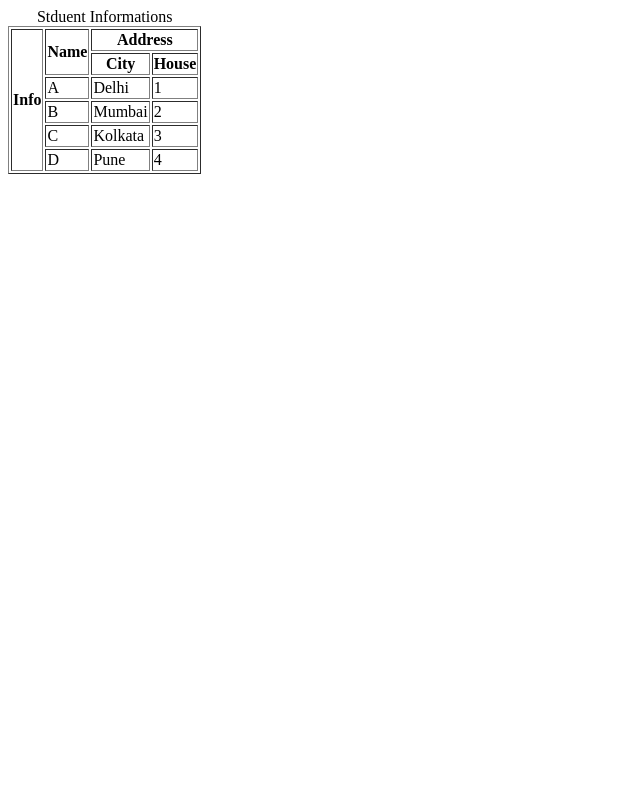
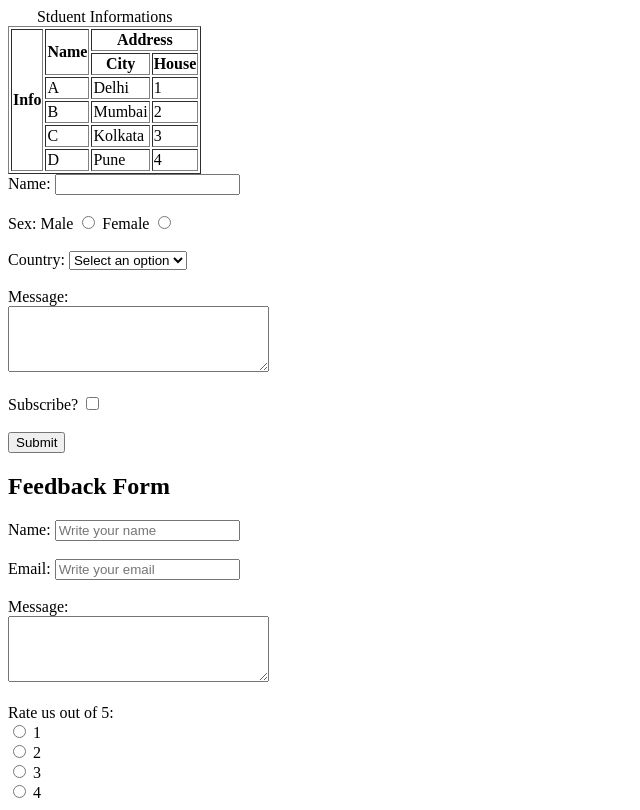
Before and after one commit to danishumer786/Learning-Html, a plain HTML site: page index.html in a window 1280 px wide. Shown: the whole page, without its empty margins (0-640 px from the left). Drawn offline with Linux system fonts and the light colour scheme.

Commit message:
Assignment solution for reference

```diff
--- a/index.html
+++ b/index.html
@@ -55,5 +55,74 @@
 
     </table>
 
+
+    <form>
+        <label for="name">Name:</label>
+        <input type="text" name="name" id="name"/>
+        <br/><br/>
+
+        <label for="male">Sex: Male</label>
+        <input type="radio" name="sex" id="male" value="male"/>
+        <label for="female">Female</label>
+        <input type="radio" name="sex" id="female" value="female"/>
+        <br/><br/>
+
+        <label for="country">Country:</label>
+        <select name="country" id="country">
+          <option>Select an option</option>
+          <option value="india">India</option>
+          <option value="usa">USA</option>
+          <option value="nepal">Nepal</option>
+          <option value="canada">Canada</option>
+        </select>
+        <br/><br/>
+
+        <label for="message">Message:</label>
+        <br/>
+        <textarea name="message" id="message" cols="30" rows="4"></textarea>
+        <br/><br/>
+
+        <label for="newsletter">Subscribe?</label>
+        <input type="checkbox" name="newsletter" id="newsletter"/>
+        <br/><br/>
+
+        <button>Submit</button>
+      </form>
+
+
+      <h2>Feedback Form</h2>
+    <form action="/contact">
+      <label for="name">Name:</label>
+      <input type="text" placeholder="Write your name" id="name"/>
+      <br/><br/>
+
+      <label for="email">Email:</label>
+      <input type="email" placeholder="Write your email" id="email"/>
+      <br/><br/>
+
+      <label for="message">Message:</label>
+      <br/>
+      <textarea name="message" id="message" cols="30" rows="4"></textarea>
+      <br/><br/>
+
+      <label for="rating">Rate us out of 5:</label>
+      <br/>
+      <input type="radio" name="rating" id="one" value="one"/>
+      <label for="one">1</label>
+      <br/>
+      <input type="radio" name="rating" id="two" value="two"/>
+      <label for="two">2</label>
+      <br/>
+      <input type="radio" name="rating" id="three" value="three"/>
+      <label for="three">3</label>
+      <br/>
+      <input type="radio" name="rating" id="four" value="four"/>
+      <label for="four">4</label>
+      <br/>
+
+      <!-- Submit button and form closing tag missing in provided code -->
+    </form>
+
+
 </body>
 </html>
```
